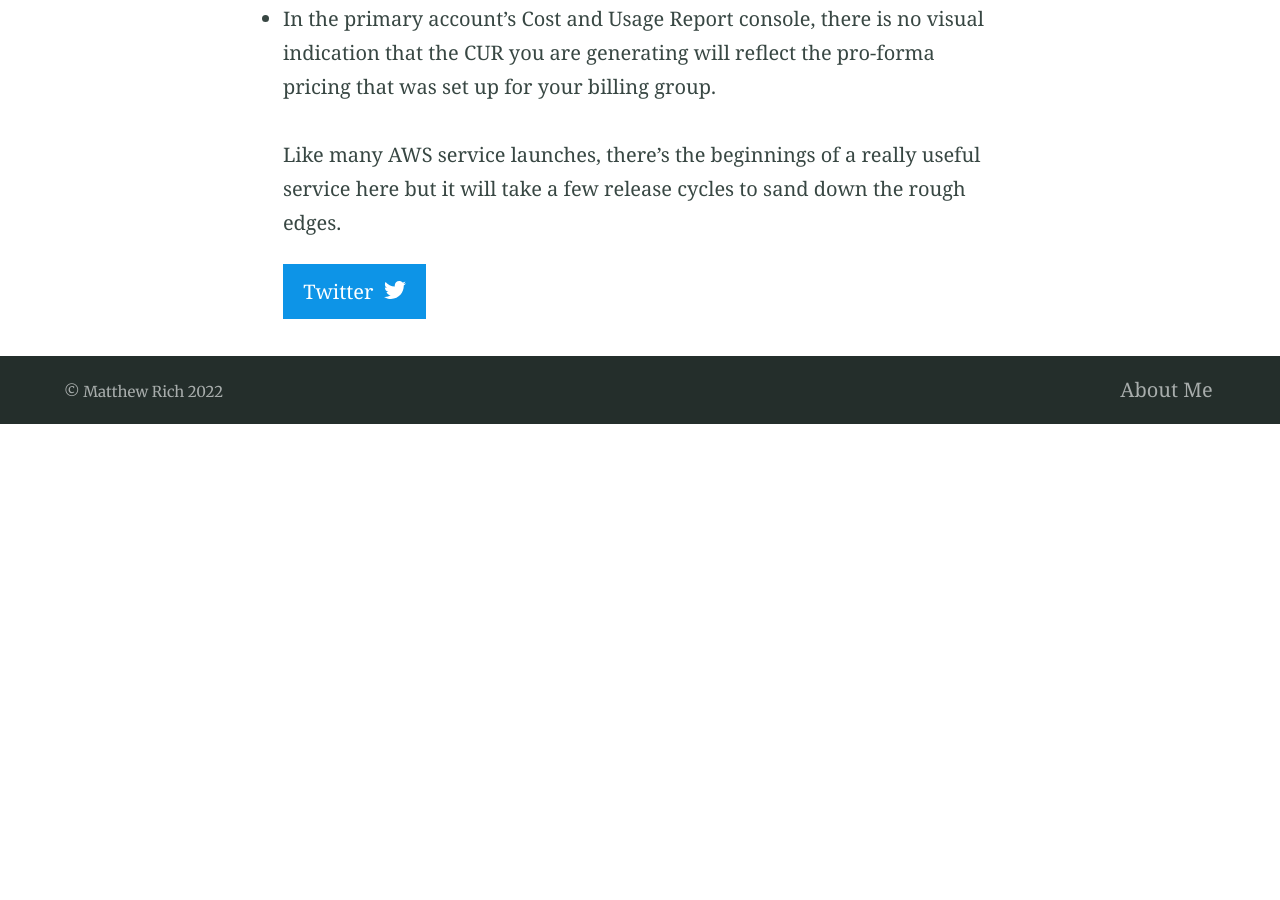
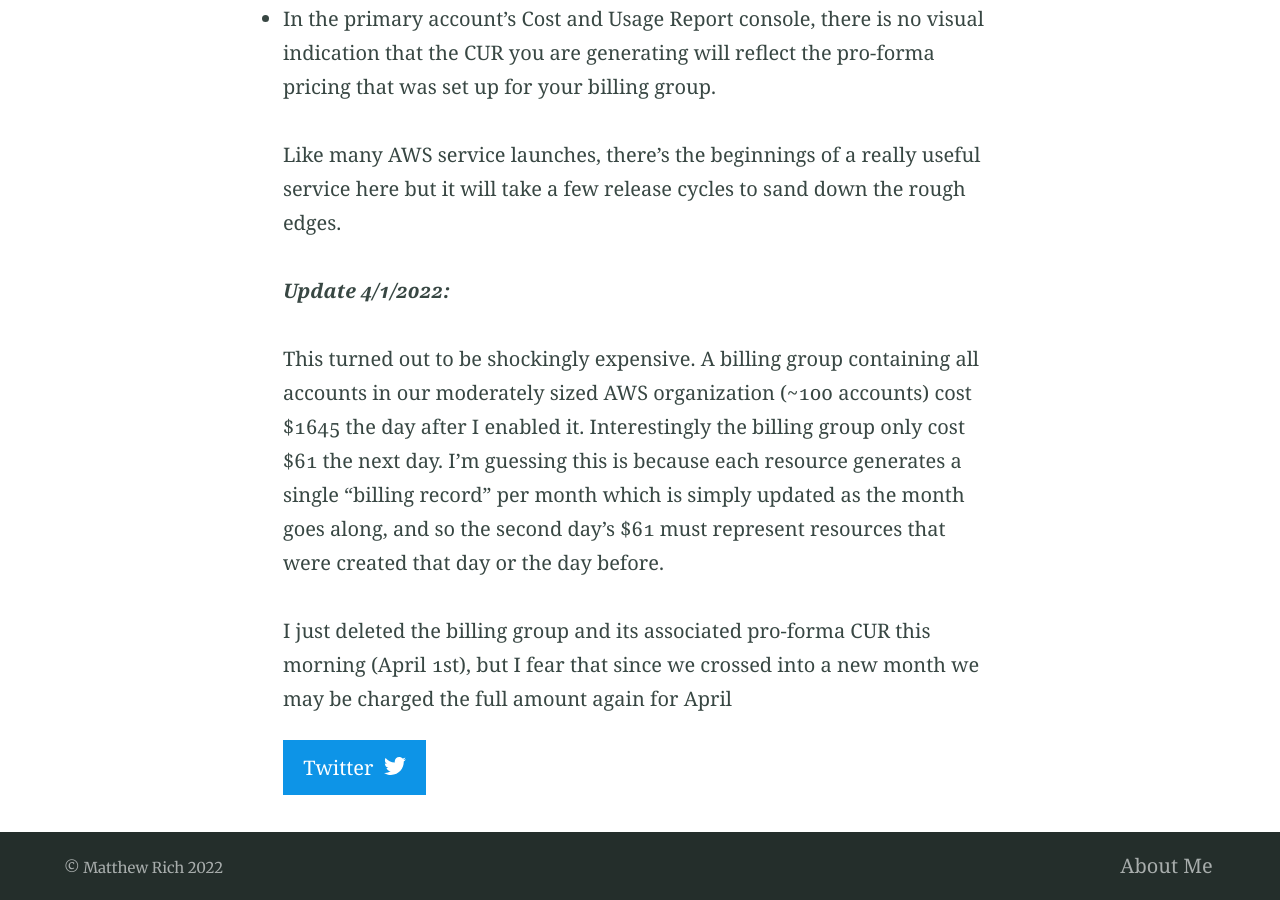
Before and after one commit to mrichnu/blog, a Jekyll site: the page built from _posts/2022-03-27-aws-billing-conductor-first-impressions.md, in a window 1280 px wide and 900 px high, scrolled down 1542 px. Built offline with Jekyll 4.4.1, drawn with Linux system fonts in a browser that asks for light colours; before the commit the page ends 1966 px from its top, so only the background shows below that.

Commit message:
updated AWS billing conductor post

```diff
--- a/_posts/2022-03-27-aws-billing-conductor-first-impressions.md
+++ b/_posts/2022-03-27-aws-billing-conductor-first-impressions.md
@@ -1,6 +1,6 @@
 ---
 title: AWS Billing Conductor First Impressions
-tags: weeknotes
+tags: aws cloud
 ---
 
 [AWS Billing
@@ -48,3 +48,17 @@
 
 Like many AWS service launches, there's the beginnings of a really useful
 service here but it will take a few release cycles to sand down the rough edges.
+
+***Update 4/1/2022:***
+
+This turned out to be shockingly expensive. A billing group containing all
+accounts in our moderately sized AWS organization (~100 accounts) cost $1645 the
+day after I enabled it. Interestingly the billing group only cost $61 the next
+day. I'm guessing this is because each resource generates a single "billing
+record" per month which is simply updated as the month goes along, and so the
+second day's $61 must represent resources that were created that day or the day
+before.
+
+I just deleted the billing group and its associated pro-forma CUR this morning
+(April 1st), but I fear that since we crossed into a new month we may be charged
+the full amount again for April
```
